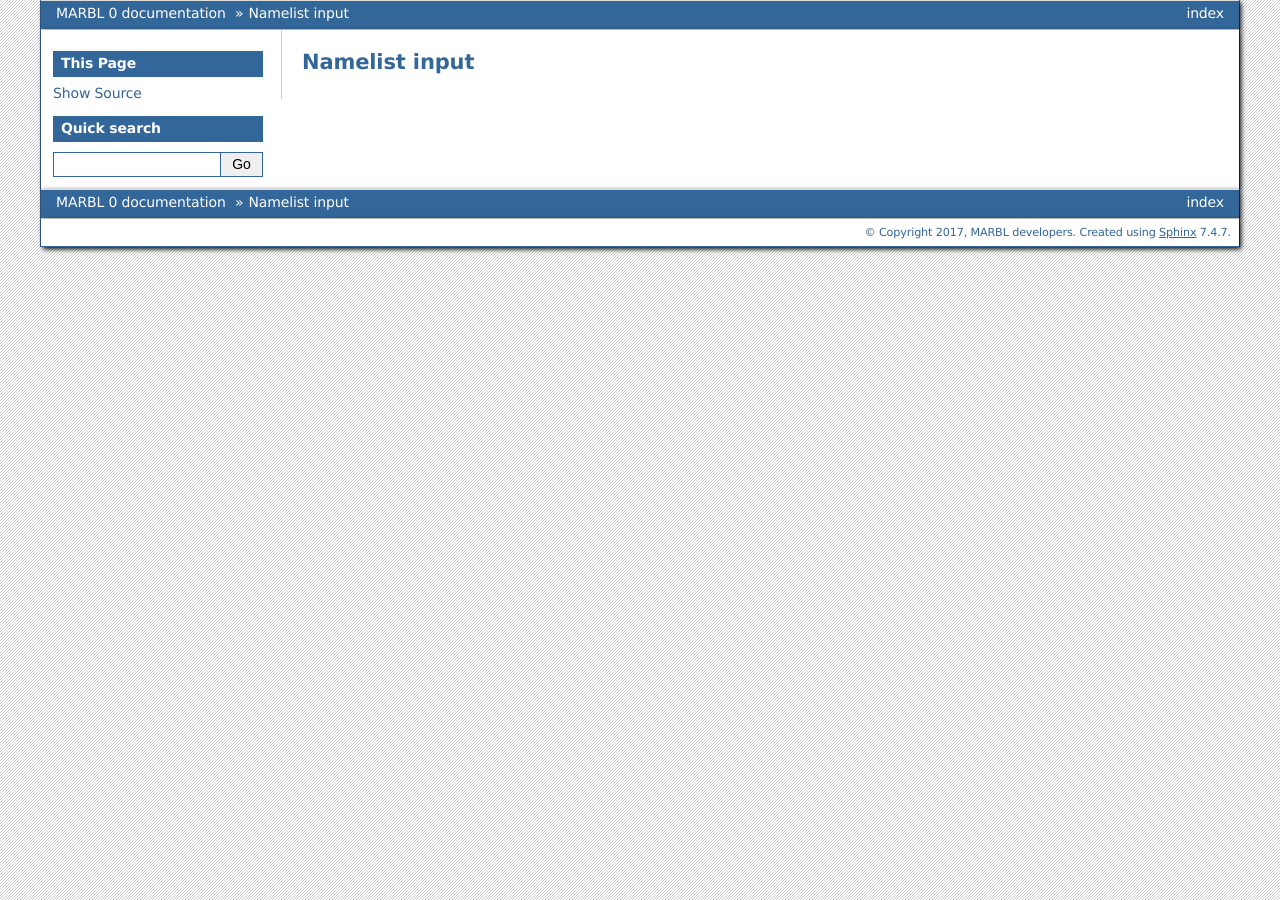
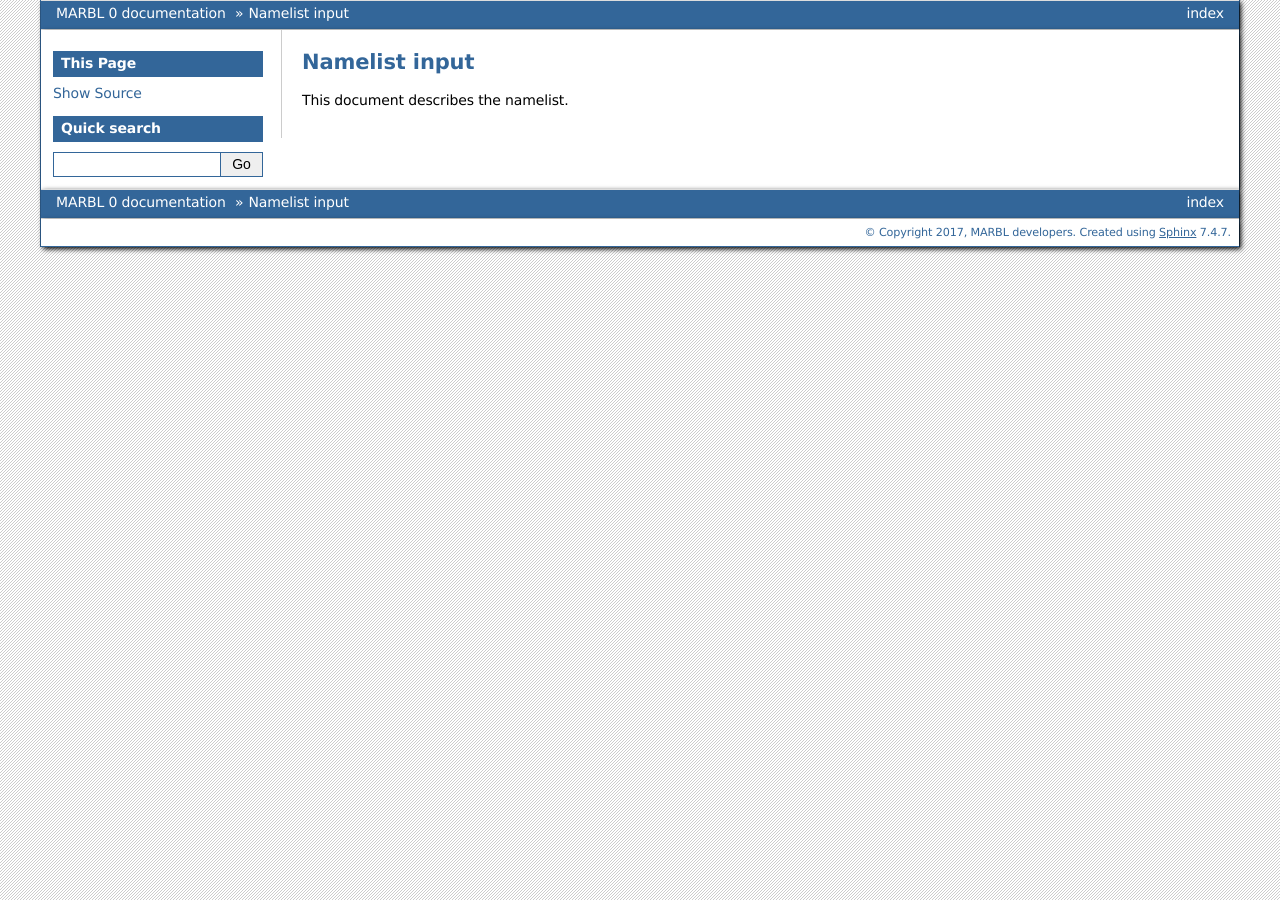
Before and after one commit to NCAR/doc-testing, a Sphinx documentation site: the page built from docs/usr-guide/namelist.rst, in a window 1280 px wide. Built offline with Sphinx 7.4.7, drawn with Linux system fonts in a browser that asks for light colours; pages that are not in the unit, such as notebooks, are missing from menus.

Commit message:
added nml

```diff
--- a/docs/usr-guide/namelist.rst
+++ b/docs/usr-guide/namelist.rst
@@ -1,3 +1,5 @@
 
 Namelist input
 ==============
+
+This document describes the namelist.
```
